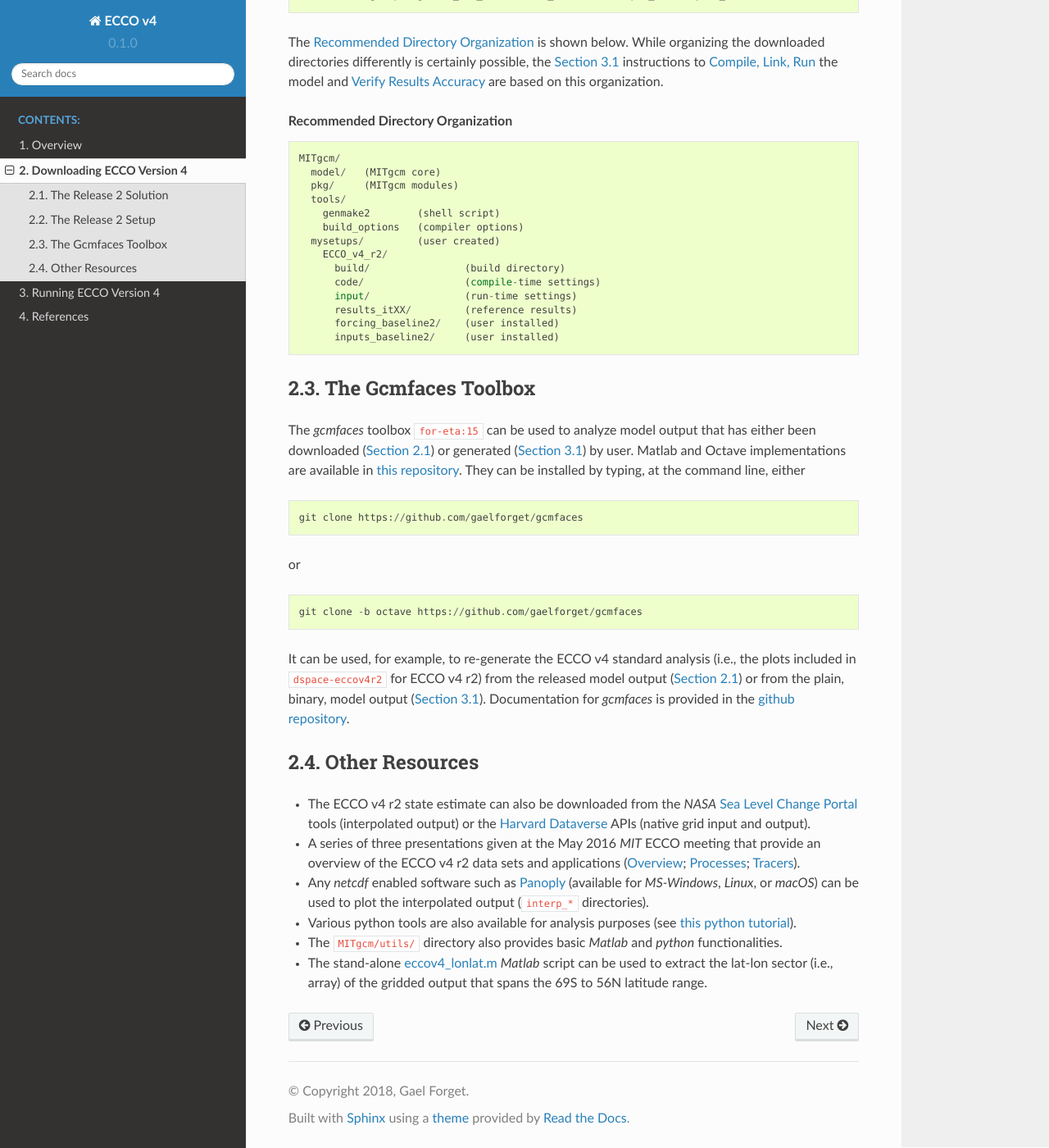
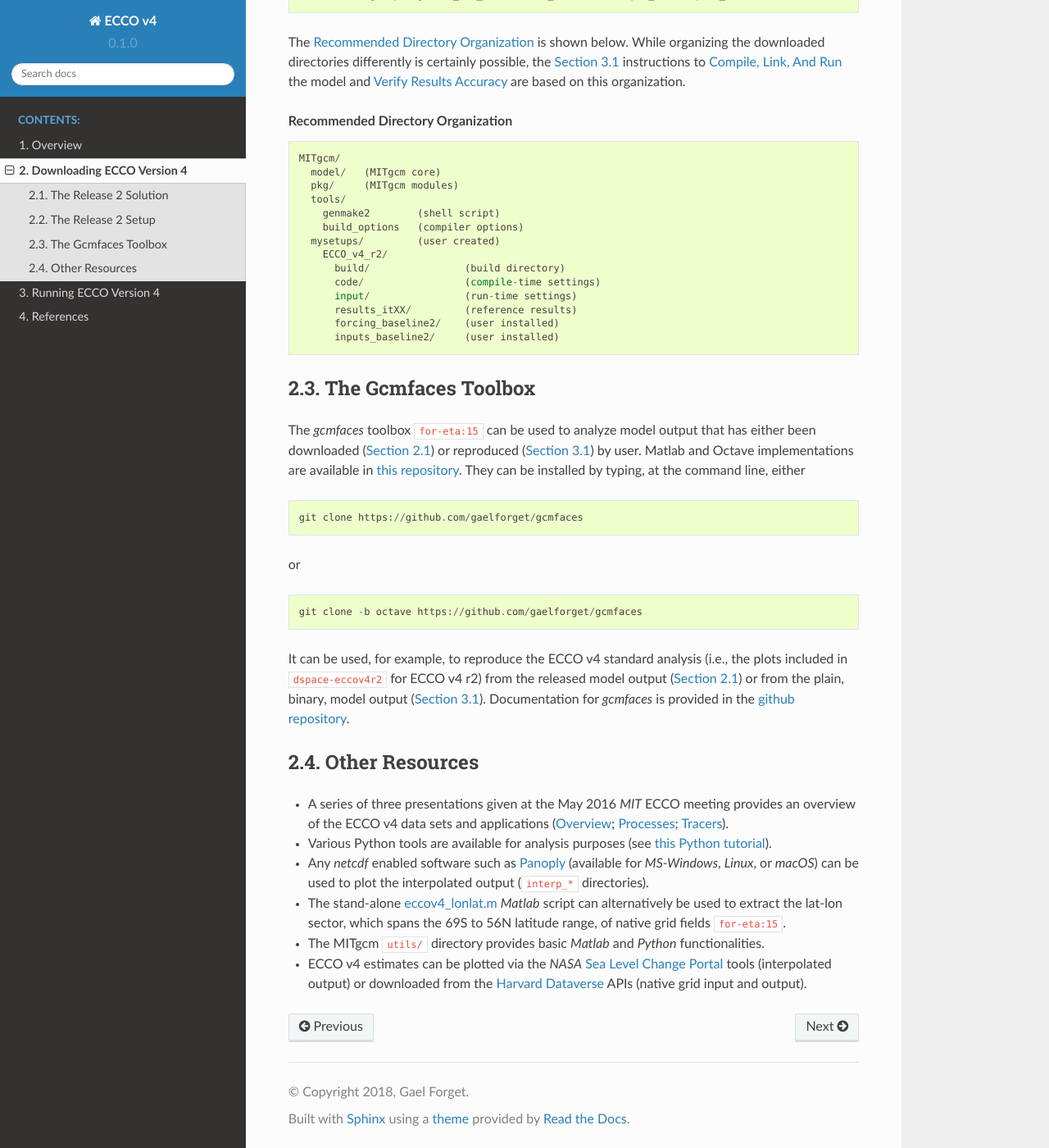
Before and after one commit to gaelforget/ECCOv4, a Sphinx documentation site: the page built from docs/downloads.rst, in a window 1280 px wide and 1400 px high, scrolled down 1288 px. Shown: the whole window at 82% size. Built offline with Sphinx 7.4.7 and the Read the Docs theme 2.0.0, drawn with Linux system fonts in a browser that asks for light colours; cross-references to code outside the pages are shown as plain code.

Commit message:
mostly cosmetic edits to downloads.rst and the beginning of runs.rst

```diff
--- a/docs/downloads.rst
+++ b/docs/downloads.rst
@@ -39,7 +39,7 @@ The :ref:`mitgcmdirs` is shown below. While organizing the downloaded directorie
 The Gcmfaces Toolbox
 --------------------
 
-The `gcmfaces` toolbox :cite:`for-eta:15` can be used to analyze model output that has either been downloaded (:numref:`download-solution`) or generated (:numref:`eccov4-baseline`) by user. Matlab and Octave implementations are available in `this repository <https://github.com/gaelforget/gcmfaces>`__. They can be installed by typing, at the command line, either
+The `gcmfaces` toolbox :cite:`for-eta:15` can be used to analyze model output that has either been downloaded (:numref:`download-solution`) or reproduced (:numref:`eccov4-baseline`) by user. Matlab and Octave implementations are available in `this repository <https://github.com/gaelforget/gcmfaces>`__. They can be installed by typing, at the command line, either
 
 ::
 
@@ -51,7 +51,7 @@ or
 
     git clone -b octave https://github.com/gaelforget/gcmfaces
 
-It can be used, for example, to re-generate the ECCO v4 standard analysis (i.e., the plots included in :cite:`dspace-eccov4r2` for ECCO v4 r2) from the released model output (:numref:`download-solution`) or from the plain, binary, model output (:numref:`eccov4-baseline`). Documentation for `gcmfaces` is provided in the `github repository <https://github.com/gaelforget/gcmfaces>`__.
+It can be used, for example, to reproduce the ECCO v4 standard analysis (i.e., the plots included in :cite:`dspace-eccov4r2` for ECCO v4 r2) from the released model output (:numref:`download-solution`) or from the plain, binary, model output (:numref:`eccov4-baseline`). Documentation for `gcmfaces` is provided in the `github repository <https://github.com/gaelforget/gcmfaces>`__.
 
 
 .. _other-resources:
@@ -59,17 +59,17 @@ It can be used, for example, to re-generate the ECCO v4 standard analysis (i.e.,
 Other Resources
 ---------------
 
--  The ECCO v4 r2 state estimate can also be downloaded from the `NASA` `Sea Level Change Portal <https://sealevel.nasa.gov>`__ tools (interpolated output) or the `Harvard Dataverse <https://dataverse.harvard.edu>`__ APIs (native grid input and output).
-
--  A series of three presentations given at the May 2016 `MIT` ECCO meeting that provide an overview of the ECCO v4 r2 data sets and applications
+-  A series of three presentations given at the May 2016 `MIT` ECCO meeting provides an overview of the ECCO v4 data sets and applications
    (`Overview <http://doi.org/10.13140/RG.2.2.33361.12647>`__;
    `Processes <http://doi.org/10.13140/RG.2.2.26650.24001>`__;
    `Tracers <http://doi.org/10.13140/RG.2.2.36716.56967>`__).
 
+-  Various Python tools are available for analysis purposes (see `this Python tutorial <https://github.com/ECCO-GROUP/ECCO-v4-Python-Tutorial>`__).
+
 -  Any `netcdf` enabled software such as `Panoply <http://www.giss.nasa.gov/tools/panoply/>`__ (available for `MS-Windows`, `Linux`, or `macOS`) can be used to plot the interpolated output (``interp_*`` directories).
 
--  Various python tools are also available for analysis purposes (see `this python tutorial <https://github.com/ECCO-GROUP/ECCO-v4-Python-Tutorial>`__).
+-  The stand-alone `eccov4_lonlat.m <http://mit.ecco-group.org/opendap/ecco_for_las/version_4/release2/doc/eccov4_lonlat.m>`__ `Matlab` script can alternatively be used to extract the lat-lon sector, which spans the 69S to 56N latitude range, of native grid fields :cite:`for-eta:15`.
 
--  The ``MITgcm/utils/`` directory also provides basic `Matlab` and `python` functionalities.
+-  The MITgcm ``utils/`` directory provides basic `Matlab` and `Python` functionalities.
 
--  The stand-alone `eccov4_lonlat.m <http://mit.ecco-group.org/opendap/ecco_for_las/version_4/release2/doc/eccov4_lonlat.m>`__ `Matlab` script can be used to extract the lat-lon sector (i.e., array) of the gridded output that spans the 69S to 56N latitude range.
+-  ECCO v4 estimates can be plotted via the `NASA` `Sea Level Change Portal <https://sealevel.nasa.gov>`__ tools (interpolated output) or downloaded from the `Harvard Dataverse <https://dataverse.harvard.edu>`__ APIs (native grid input and output).
```
Also changed, not shown: docs/runs.rst (+10 -10 lines).
